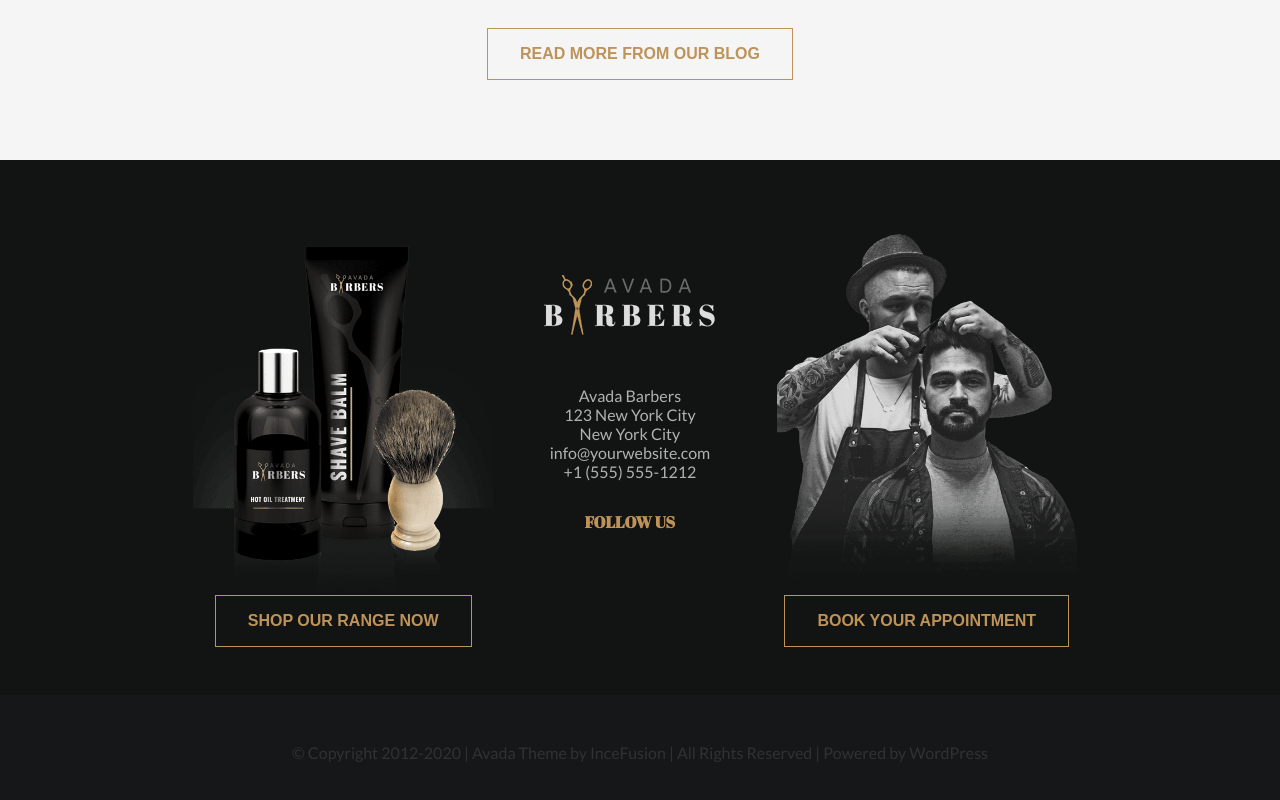
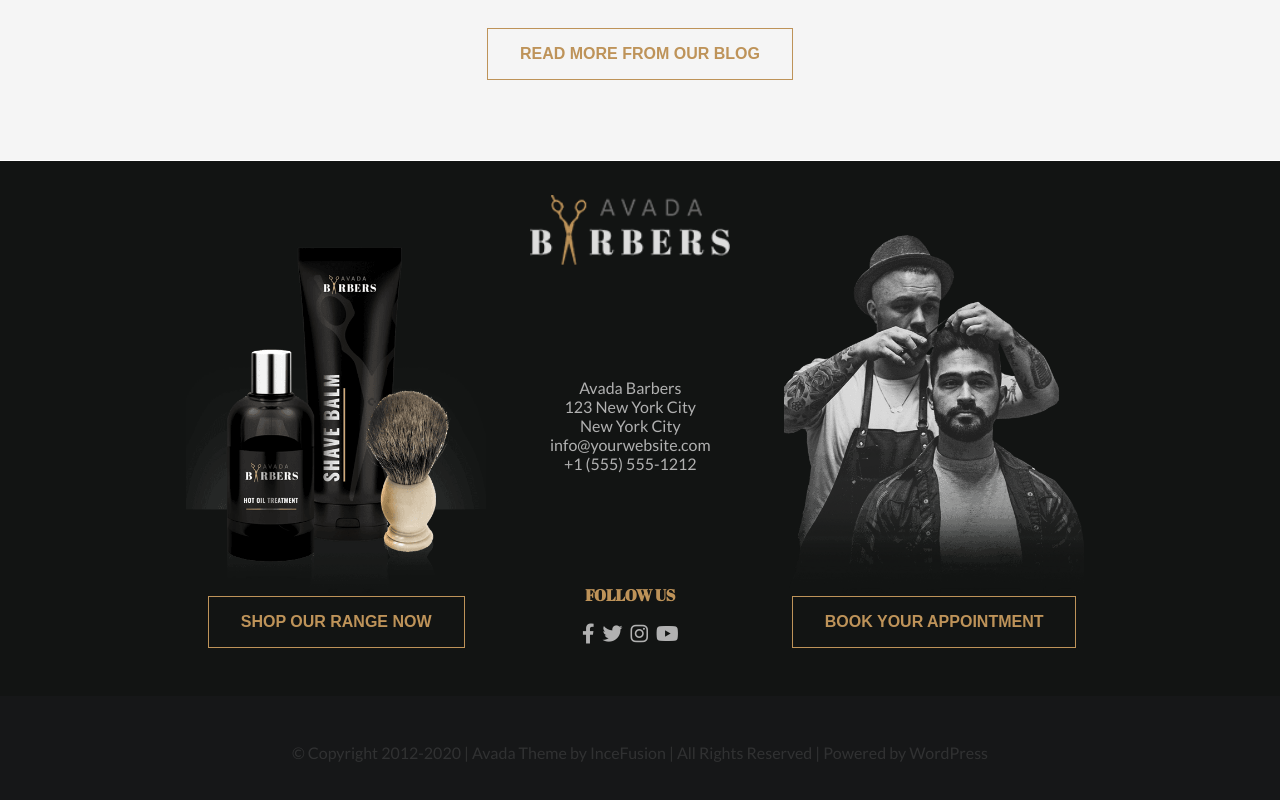
Before and after one commit to Stefano-In91/proj-html-vuejs, a Vue app: page / in a window 1280 px wide. Shown: the part 4397-5197 px from the top of the page. Built offline with nearby package versions, Linux system fonts and the light colour scheme.

Commit message:
adds fontawesome icons to footer

```diff
--- a/src/components/footer-components/PageFollow.vue
+++ b/src/components/footer-components/PageFollow.vue
@@ -20,14 +20,22 @@ export default {
         <img :src="shop_img" alt="shop" />
         <button>Shop our range Now</button>
       </div>
-      <div>
+      <div class="column-between">
         <img class="logo" :src="logo_img" alt="logo" />
         <ul>
           <li v-for="detail in avada_details">
             <p>{{ detail }}</p>
           </li>
         </ul>
-        <h4>Follow Us</h4>
+        <div>
+          <h4>Follow Us</h4>
+          <div class="socials">
+            <a><i class="fa-brands fa-facebook-f"></i></a>
+            <a><i class="fa-brands fa-twitter"></i></a>
+            <a><i class="fa-brands fa-instagram"></i></a>
+            <a><i class="fa-brands fa-youtube"></i></a>
+          </div>
+        </div>
       </div>
       <div>
         <img :src="appointment_img" alt="appointment" />
@@ -39,6 +47,8 @@ export default {
 
 <style lang="scss" scoped>
 #follow-us {
+  position: relative;
+  bottom: -1px;
   background-color: var(--darkbg-color);
   padding: 2rem 0 3rem;
   img:not(.logo) {
@@ -46,11 +56,21 @@ export default {
     width: 300px;
     object-fit: cover;
   }
-  .logo {
-    margin-bottom: 3rem;
-  }
-  h4 {
-    margin: 2rem 0;
+  .column-between {
+    height: 450px;
+    .logo {
+      width: 200px;
+    }
+    h4 {
+      margin-bottom: 1rem;
+    }
+    .socials a {
+      color: var(--gray-color);
+      font-size: 1.25rem;
+      &:not(:last-of-type) {
+        margin-right: 0.5rem;
+      }
+    }
   }
 }
 </style>
--- a/src/style/partials/layout.scss
+++ b/src/style/partials/layout.scss
@@ -27,6 +27,11 @@ section {
   justify-content: space-between;
   align-items: center;
 }
+.column-between {
+  display: flex;
+  flex-direction: column;
+  justify-content: space-between;
+}
 .text-center {
   text-align: center;
 }
```
